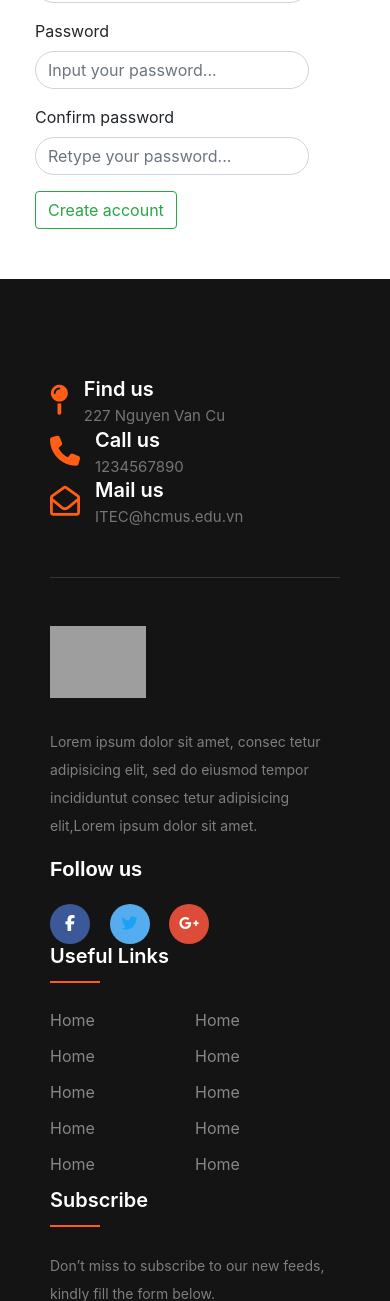
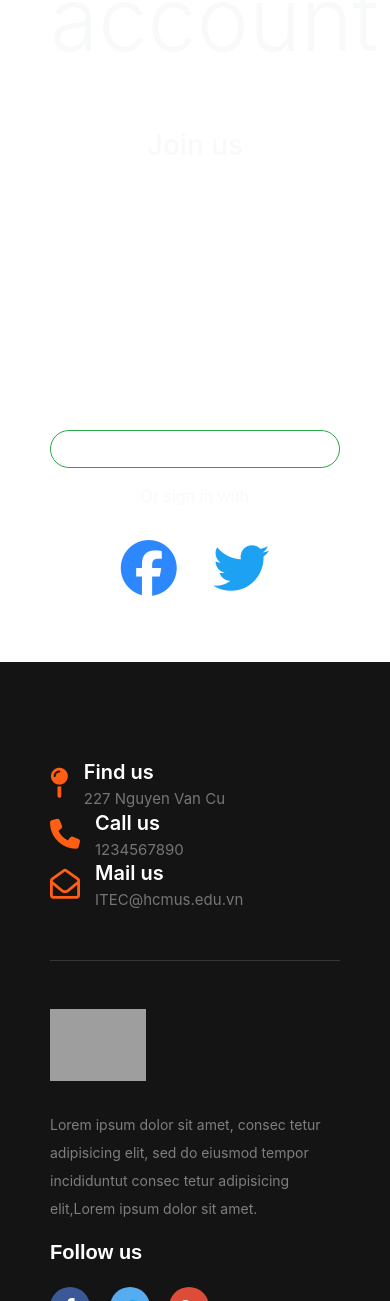
Before and after one commit to pinklove0526/Skill_Learning, a PHP site: page /signup.php in a window 390 px wide. Shown: the part 382-1683 px from the top of the page. Run offline with PHP 8.4, Linux system fonts and the light colour scheme; some libraries are stand-ins or nearby versions; grey boxes are pictures that could not be loaded.

Commit message:
Update signup.php

```diff
--- a/signup.php
+++ b/signup.php
@@ -1,27 +1,46 @@
 <?php include 'includes/header.php'; ?>
-
-        <div class="container mt-3">
-            <?php if (isset($errorMsg)): ?>
-                <div class="alert alert-danger" role="alert"><?php echo $errorMsg; ?></div>
-            <?php endif; ?>
-            <h3>Create a new account</h3>
-            <div class="row">
-                <form class="" action="login.php" method="POST">
-                    <label for="username">Username</label>
-                    <input type="text" name="username" class="form-control" placeholder="Input your name..." value="<?php if (isset($username)) echo htmlspecialchars($username); ?>">
-                    <p class="error"><?php if (isset($errors['create_username'])) echo $errors['create_username']; ?></p>
-                    <label for="email">Email</label>
-                    <input type="email" name="email" class="form-control" placeholder="Input your username..." value="<?php if (isset($email)) echo htmlspecialchars($email); ?>">
-                    <p class="error"><?php if (isset($errors['create_email'])) echo $errors['create_email']; ?></p>
-                    <label for="password1">Password</label>
-                    <input type="password" name="password1" class="form-control" placeholder="Input your password..." value="">
-                    <p class="error"></p>
-                    <label for="password2">Confirm password</label>
-                    <input type="password" name="password2" class="form-control" placeholder="Retype your password..." value="">
-                    <p class="error"><?php if (isset($errors['create_password'])) echo $errors['create_password']; ?></p>
-                    <button type="submit" name="create" class="btn btn-outline-success">Create account</button>
-                </form>
+<style media="screen">
+  <?php include 'css/style.css'; ?>
+</style>
+<div class="img-responsive">
+  <img src="https://i.natgeofe.com/n/8022bf25-d5ef-48c1-b460-dbac1448e122/09-9226610_uploadsmember665562yourshot-665562-9226610jpg_igdjhxksrjifxjzu4rgbsw37bhp3eflutfvvbpyjwjhzlmh4iziq_3000x2000.jpg" alt="">
+</div>
+<section>
+  <div class="container">
+    <div class="row justify-content-center">
+      <div class="col-md-6 text-center mb-5">
+        <h2 class="display-2 text-light">Create a new account</h2>
+      </div>
+    </div>
+    <div class="row justify-content-center">
+      <div class="col-md-6 col-lg-4">
+        <div class="login-wrap p-0">
+          <h3 class="mb-4 text-center text-light">Join us</h3>
+          <form class="signin" action="#" method="">
+            <div class="form-group">
+              <input class="login-username" type="text" placeholder="Username" name="username" value="">
             </div>
+            <div class="form-group">
+              <input class="login-username" type="email" placeholder="Email" name="email" value="">
+            </div>
+            <div class="form-group">
+              <input class="login-username" type="password" placeholder="Password" name="password" value="">
+            </div>
+            <div class="form-group">
+              <input class="login-username" type="password2" placeholder="Confirm Password" name="password2" value="">
+            </div>
+            <div class="form-group">
+              <button class="form-control btn btn-success" type="submit" name="login">CREATE ACCOUNT</button>
+            </div>
+          </form>
+          <p class="w-100 text-center text-light">Or sign in with</p>
+          <div class="social text-center">
+            <a href="#"><i class="fab fa-facebook p-3 display-4"></i></a>
+            <a href="#"><i class="fab fa-twitter p-3 display-4"></i></a>
+          </div>
         </div>
-
+      </div>
+    </div>
+  </div>
+</section>
 <?php include 'includes/footer.php'; ?>
```
